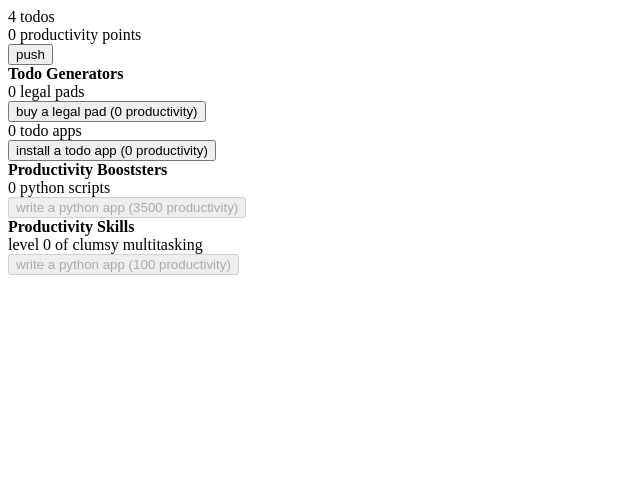
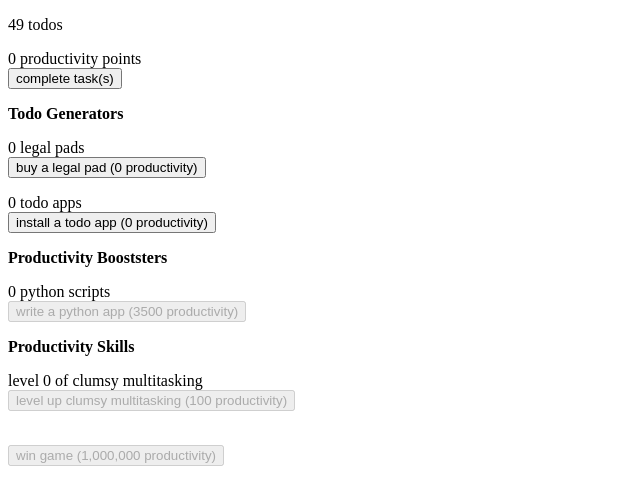
Before and after one commit to jeffhou/W_Web_IdleGame_ProductivityCounter, a plain HTML site: page app.html in a window 1280 px wide. Shown: the whole page, without its empty margins (0-640 px from the left). Drawn offline with Linux system fonts and the light colour scheme.

Commit message:
End Game + stats

```diff
--- a/app.html
+++ b/app.html
@@ -1,14 +1,24 @@
 <html>
 <head>
+
+  <style>
+  div {
+    margin-top: 1em;
+  }
+  </style>
+
   <script>
-  window.setInterval(tick, 1000);
-
+  var ticker = window.setInterval(tick, 100);
+  var startTime = new Date();
+  var endTime = null;
   var numTodos = 0;
   var productivity = 0;
   var legalPads = 0;
   var todoApps = 0;
   var pythonScripts = 0;
-  var clumsyMultitasking = 0
+  var clumsyMultitasking = 0;
+  var gameFinished = false;
+
   function tick () {
     console.log("tick");
     updateDisplay();
@@ -68,6 +78,7 @@
     displayTodoApps();
     displayPythonScripts();
     displayClumsyMultitasking();
+    displayWinGame();
   }
 
   function displayNumTodos () {
@@ -97,15 +108,19 @@
   function displayPythonScripts () {
     let newString = pythonScripts + " python scripts";
     document.getElementById("pythonScripts").innerText = newString;
-    document.getElementById("pythonScriptButton").disabled = productivity < pythonScripts * pythonScripts + 3500;
-    document.getElementById("pythonScriptButton").innerText = "write a python app (" + (pythonScripts * pythonScripts + 3500) + " productivity)";
+    document.getElementById("pythonScriptButton").disabled = productivity < 3500 * pythonScripts * pythonScripts + 3500;
+    document.getElementById("pythonScriptButton").innerText = "write a python app (" + (3500 * pythonScripts * pythonScripts + 3500) + " productivity)";
   }
 
   function displayClumsyMultitasking () {
     let newString = "level " + clumsyMultitasking + " of clumsy multitasking";
     document.getElementById("clumsyMultitasking").innerText = newString;
     document.getElementById("clumsyMultitaskingButton").disabled = productivity < 100 * clumsyMultitasking * clumsyMultitasking + 100;
-    document.getElementById("clumsyMultitaskingButton").innerText = "write a python app (" + (100 * clumsyMultitasking * clumsyMultitasking + 100) + " productivity)";
+    document.getElementById("clumsyMultitaskingButton").innerText = "level up clumsy multitasking (" + (100 * clumsyMultitasking * clumsyMultitasking + 100) + " productivity)";
+  }
+
+  function displayWinGame () {
+    document.getElementById("winGameButton").disabled = productivity < 1000000;
   }
 
   // update model
@@ -122,7 +137,25 @@
 
   function incrementProductivity () {
     if (productivity > 0) {
-        productivity += Math.floor(Math.log(productivity)) * pythonScripts;
+        let increment = Math.min(Math.floor(Math.log(productivity)) * pythonScripts, numTodos);
+        productivity += increment;
+        numTodos -= increment;
+    }
+  }
+
+  // endgame
+  function winGame () {
+    if (productivity >= 1000000) {
+      clearInterval(ticker);
+      var totalTime = (endTime - startTime);
+      var totalSeconds = Math.floor(totalTime / 1000);
+      var totalMinutes = Math.floor(totalSeconds / 60);
+      totalSeconds %= 60;
+      var totalHours = Math.floor(totalMinutes / 60);
+      totalMinutes %= 60;
+
+      document.getElementById("game-announcement").innerText = "YOU WERE SO PRODUCTIVE! NOW GO DO REAL WORK <3"
+      document.getElementById("game-announcement-footer").innerText = "YOU FINISHED IN " + totalHours + " HOURS MINUTES SECONDS"
     }
   }
   </script>
@@ -131,7 +164,7 @@
 <body>
   <div id="numTodos"></div>
   <div id="productivity"></div>
-  <button onclick="userClick()">push</button>
+  <button onclick="userClick()">complete task(s)</button>
 
   <div>
     <div><b>Todo Generators</b></div>
@@ -161,6 +194,13 @@
     </div>
   </div>
 
+  <div>
+    <br />
+    <button id="winGameButton" onclick="winGame()">win game (1,000,000 productivity)</button>
+  </div>
+
+  <div id="game-announcement" style="font-weight: largest"></div>
+
 </body>
 
 </html>
```
